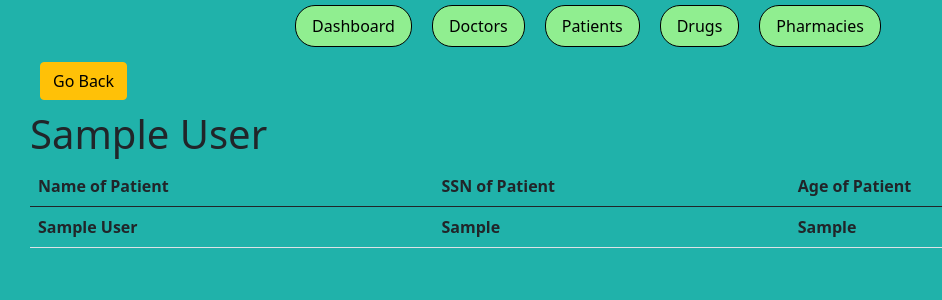
After one commit to hristijanpetkovski/Node.js, a Node server app: page /doctors-patients/600000000000000000000001 in a window 1280 px wide. The commit adds this page. Shown: the top 300 px of the page, without its empty margins (52-994 px from the left). Run offline with Node 20, Linux system fonts and the light colour scheme; tables that the repository leaves empty hold one stand-in row (values such as "Sample post"); lists and menus that the app fills with data are empty; some libraries are stand-ins or nearby versions.

Commit message:
Upload new relation for patients and doctors

```diff
--- a/lecture-9/healthcareapp/app.js
+++ b/lecture-9/healthcareapp/app.js
@@ -1,8 +1,8 @@
-var createError = require("http-errors"); // Importiranje na "http-errors" koj sluzat za generiranje greski vo node.js aplikacija
-var express = require("express"); // Importiranje na express aplikacija
-var path = require("path"); //Importiranje na path modulot koj se koristi za rabotenje so direktoriumi i pateki  so datoteki
-var expressLayouts = require("express-ejs-layouts"); //Importiranje na ejs-layouts koj ni sluzi za polesno templetiranje i odrzuvanje na nasta aplikacija
-var indexRouter = require("./routes/index"); // importiranje na odredena ruta??
+var createError = require("http-errors");
+var express = require("express");
+var path = require("path");
+var expressLayouts = require("express-ejs-layouts");
+var indexRouter = require("./routes/index");
 const mongoose = require("mongoose");
 var app = express();
 
--- /dev/null
+++ b/lecture-9/healthcareapp/public/javascripts/index.js
@@ -0,0 +1,33 @@
+function deleteDoctor(id) {
+  fetch(`http://localhost:3000/doctors/${id}`, {
+    method: "DELETE",
+  })
+    .then((res) => {
+      if (!res.error) {
+        location.reload();
+      }
+    })
+    .catch((err) => {
+      console.log("Se sluci greska pri brisenje doktor: ", err);
+    });
+}
+
+function deletePatient(id) {
+  fetch(`http://localhost:3000/patients/${id}`, {
+    method: "DELETE",
+  })
+    .then((res) => {
+      if (!res.error) {
+        location.reload();
+      }
+    })
+    .catch((err) => {
+      console.log("Se sluci greska pri brisenje pacient: ", err);
+    });
+}
+$(document).ready(function () {
+  $(".select-doctor").select2({
+    placeholder: "Choose a doctor",
+    allowClear: true,
+  });
+});
--- a/lecture-9/healthcareapp/public/stylesheets/layout.css
+++ b/lecture-9/healthcareapp/public/stylesheets/layout.css
@@ -3,15 +3,18 @@
 }
 
 img {
-  padding: 50px;
+  width: 1000px;
+
+  border-radius: 20px;
+  padding: 20px;
 }
 
-.conatiner-img {
+.contaliner {
   display: flex;
+  padding: 20px;
+  justify-content: space-between;
 }
 
-h1 {
-  margin-top: 150px;
-  color: white;
-  font-size: 100px;
+.card-img-top {
+  width: 210px;
 }
--- a/lecture-9/healthcareapp/routes/index.js
+++ b/lecture-9/healthcareapp/routes/index.js
@@ -12,34 +12,16 @@ router
 
     res.render("doctors/index", { doctors: doctors });
   })
-
   .get("/doctors/create", (req, res) => {
     res.render("doctors/create");
   })
+
   .get("/doctors/:id", async (req, res) => {
     const doctor = await Doctor.findById(req.params.id);
 
     res.render("doctors/update", doctor);
   })
-  .get("/patients", async (req, res) => {
-    const patients = await Patient.find();
 
-    res.render("patients/patients", { patients: patients });
-  })
-  .get("/patients/create", (req, res) => {
-    res.render("patients/create");
-  })
-  .get("/patients/:id", async (req, res) => {
-    const patient = await Patient.findById(req.params.id);
-
-    res.render("patients/update", patient);
-  })
-  .get("/drugs", (req, res) => {
-    res.render("drugs/drugs");
-  })
-  .get("/pharmacies", (req, res) => {
-    res.render("pharmacies/pharmacies");
-  })
   .post("/doctors", async (req, res) => {
     try {
       const doctor = new Doctor(req.body);
@@ -53,25 +35,51 @@ router
       });
     }
   })
-  .post("/patients", async (req, res) => {
+  .post("/doctors/:id", async (req, res) => {
     try {
-      const patient = new Patient(req.body);
-      await patient.save();
-      res.redirect("/patients");
+      await Doctor.findByIdAndUpdate(req.params.id, req.body, {
+        runValidators: true,
+      });
+      res.redirect("/doctors");
     } catch (error) {
-      res.render("patients/create", {
+      res.render("doctors/update", {
         ...req.body,
+        _id: req.params.id,
         error: error.message,
       });
     }
   })
-  .post("/doctors/:id", async (req, res) => {
+  .get("/patients", async (req, res) => {
+    const patients = await Patient.find().populate("doctor");
+
+    res.render("patients/patients", { patients: patients });
+  })
+  .get("/patients/create", async (req, res) => {
+    const doctors = await Doctor.find();
+    res.render("patients/create", { doctors: doctors });
+  })
+  .get("/patients/:id", async (req, res) => {
+    const patient = await Patient.findById(req.params.id);
+    const doctors = await Doctor.find();
+
+    res.render("patients/update", {
+      patient,
+      doctors,
+    });
+  })
+  .post("/patients", async (req, res) => {
     try {
-      await Doctor.findByIdAndUpdate(req.params.id, req.body);
+      if (req.body.doctor == "") {
+        delete req.body.doctor;
+      }
 
-      res.redirect("/doctors");
+      const patient = new Patient(req.body);
+      await patient.save();
+
+      res.redirect("/patients");
     } catch (error) {
-      res.render("doctors/update", {
+      console.log(error);
+      res.render("patients/create", {
         ...req.body,
         error: error.message,
       });
@@ -79,15 +87,42 @@ router
   })
   .post("/patients/:id", async (req, res) => {
     try {
-      await Patient.findByIdAndUpdate(req.params.id, req.body);
-
+      await Patient.findByIdAndUpdate(req.params.id, req.body, {
+        runValidators: true,
+      });
       res.redirect("/patients");
     } catch (error) {
       res.render("patients/update", {
         ...req.body,
+        _id: req.params.id,
         error: error.message,
       });
     }
+  })
+  .delete("/doctors/:id", async (req, res) => {
+    // TODO: try catch
+    await Doctor.findByIdAndRemove(req.params.id);
+
+    res.send({
+      error: false,
+      message: `Doctor with id #${req.params.id} removed`,
+    });
+  })
+  .delete("/patients/:id", async (req, res) => {
+    await Patient.findByIdAndRemove(req.params.id);
+
+    res.send({
+      error: false,
+      message: `Patient with id #${req.params.id} removed`,
+    });
+  })
+  .get("/doctors-patients/:id", async (req, res) => {
+    const patient = await Patient.find();
+    const doctor = await await Doctor.findById(req.params.id);
+
+    res.render("doctors/patientsOfDoctor", {
+      patients: patient,
+      doctors: doctor,
+    });
   });
-
 module.exports = router;
--- a/lecture-9/healthcareapp/views/doctors/create.ejs
+++ b/lecture-9/healthcareapp/views/doctors/create.ejs
@@ -3,6 +3,9 @@
     <%= error %>
   </div>
 <% } %>
+
+
+
 <form action="/doctors" method="POST">
   <div class="mb-3">
     <label for="full_name" class="form-label">Full Name</label>
--- a/lecture-9/healthcareapp/views/doctors/index.ejs
+++ b/lecture-9/healthcareapp/views/doctors/index.ejs
@@ -19,7 +19,10 @@
         <td><%= doctor.city %></td>
         <td>
           <a href="/doctors/<%= doctor._id %>" class="btn btn-warning">Edit</a>
+          <button type="button" onclick="deleteDoctor(`<%= doctor._id %>`)" class="btn btn-danger">Delete</button>
+          <a href="/doctors-patients/<%= doctor._id %>" class="btn btn-warning">Patients</a>
         </td>
+
       </tr>
     <% }) %>
   </tbody>
--- /dev/null
+++ b/lecture-9/healthcareapp/views/doctors/patientsOfDoctor.ejs
@@ -0,0 +1,25 @@
+<a  href="/doctors" type="button" class="btn btn-warning">Go Back</a>
+<h1><%= doctors.full_name %></h1>
+<table class="table">
+  <thead>
+    <tr>
+      <th scope="col">Name of Patient</th>
+      <th scope="col">SSN of Patient</th>
+      <th scope="col">Age of Patient</th>
+
+    </tr>
+  </thead>
+  <tbody>
+ <% patients.forEach(patient => { %>
+  <% if (doctors._id.equals (patient.doctor)) { %>
+    <tr>
+      <th><%= patient.full_name %></th>
+      <th><%= patient.ssn %></th>
+      <th><%= patient.age %></th>
+        </tr>
+  <% } %>
+
+
+ <% }) %>
+  </tbody>
+</table>
--- a/lecture-9/healthcareapp/views/drugs/drugs.ejs
+++ /dev/null
@@ -1 +0,0 @@
-<h3>Drugs</h3>
--- a/lecture-9/healthcareapp/views/layouts/index.ejs
+++ b/lecture-9/healthcareapp/views/layouts/index.ejs
@@ -4,13 +4,18 @@
     <meta charset="utf-8">
     <meta name="viewport" content="width=device-width, initial-scale=1">
     <link href="https://cdn.jsdelivr.net/npm/bootstrap@5.0.0-beta3/dist/css/bootstrap.min.css" rel="stylesheet" integrity="sha384-eOJMYsd53ii+scO/bJGFsiCZc+5NDVN2yr8+0RDqr0Ql0h+rP48ckxlpbzKgwra6" crossorigin="anonymous">
+    <link rel="stylesheet" type="text/css" href="/stylesheets/layout.css" />
+    <link href="https://cdn.jsdelivr.net/npm/select2@4.1.0-rc.0/dist/css/select2.min.css" rel="stylesheet" />
+<script src="https://cdn.jsdelivr.net/npm/select2@4.1.0-rc.0/dist/js/select2.min.js"></script>
     <title>Health Care App</title>
-    <link rel="stylesheet" type="text/css" href="/stylesheets/layout.css" />
+
   </head>
   <body class="container">
     <%- include('../partials/nav') %>
     <%- body %>
 
+
     <script src="https://cdn.jsdelivr.net/npm/bootstrap@5.0.0-beta3/dist/js/bootstrap.bundle.min.js" integrity="sha384-JEW9xMcG8R+pH31jmWH6WWP0WintQrMb4s7ZOdauHnUtxwoG2vI5DkLtS3qm9Ekf" crossorigin="anonymous"></script>
+    <script src="javascripts/index.js"></script>
   </body>
 </html>
```
Also changed, not shown: lecture-9/healthcareapp/models/patients.js (+20 -0 lines), lecture-9/healthcareapp/views/index.ejs (+21 -4 lines), lecture-9/healthcareapp/views/patients/create.ejs (+40 -1 lines), lecture-9/healthcareapp/views/patients/patients.ejs (+19 -13 lines), lecture-9/healthcareapp/views/patients/update.ejs (+32 -11 lines), lecture-9/healthcareapp/views/partials/nav.ejs (line endings or trailing spaces).
